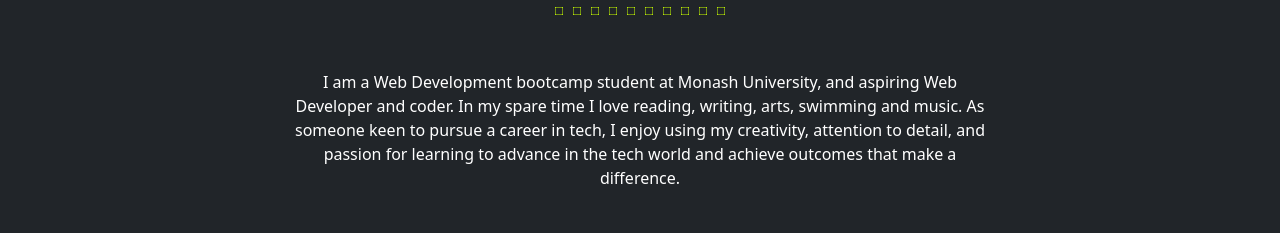
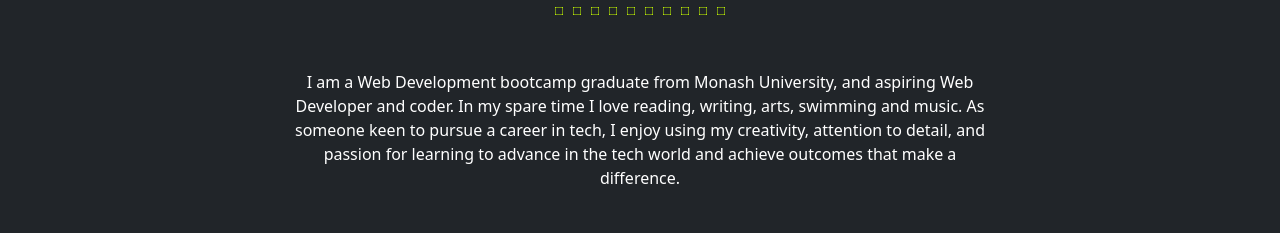
Before and after one commit to sifzerda/react-challenge, a React (Vite) app: page / in a window 1280 px wide. Shown: the part 719-952 px from the top of the page. Built offline with nearby package versions, Linux system fonts and the light colour scheme; a web font is replaced by a local one.

Commit message:
about edit

```diff
--- a/src/pages/About.jsx
+++ b/src/pages/About.jsx
@@ -34,7 +34,7 @@ export default function About () {
       </div>
 
       <p className='portfolio-bio'>
-      I am a Web Development bootcamp student at Monash University, and aspiring Web Developer and coder.
+      I am a Web Development bootcamp graduate from Monash University, and aspiring Web Developer and coder.
       In my spare time I love reading, writing, arts, swimming and music. As someone keen to pursue a career in tech, I enjoy using my creativity, attention to detail,
       and passion for learning to advance in the tech world and achieve outcomes that make a
       difference.
```
